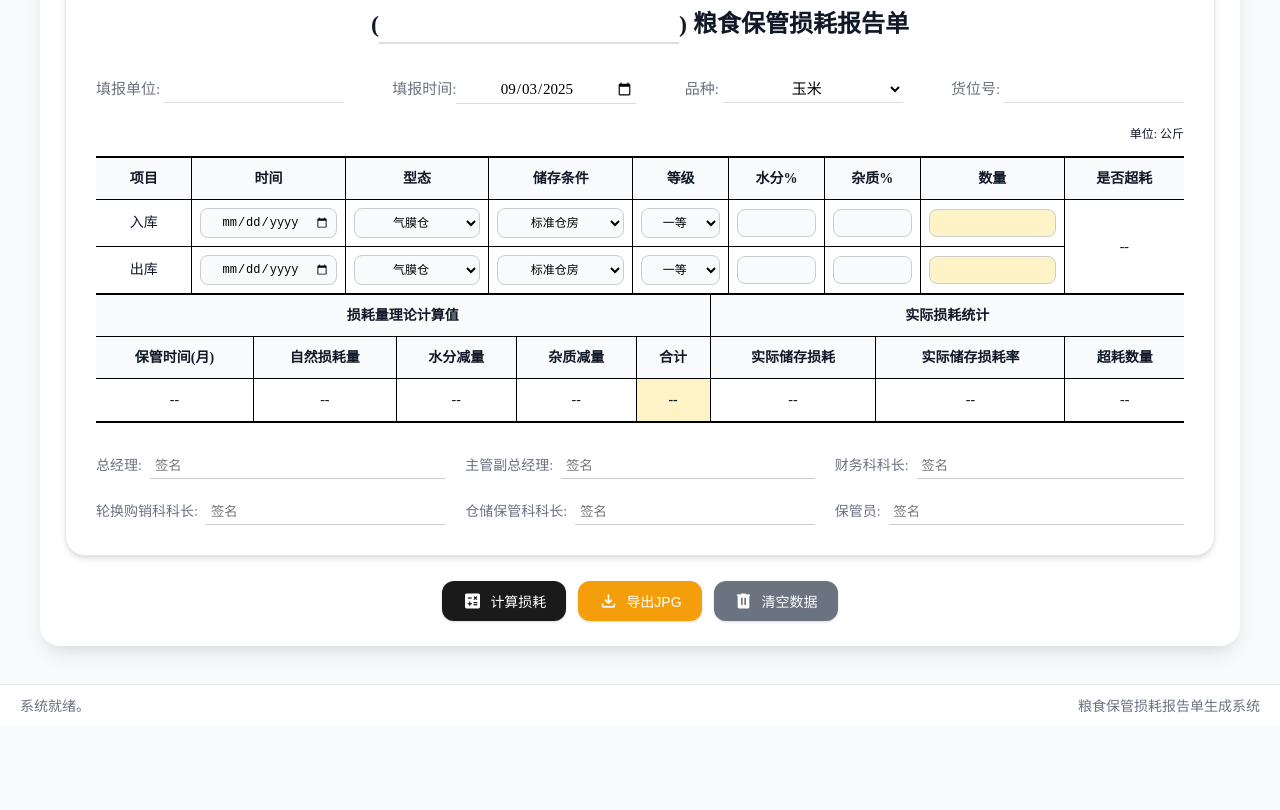
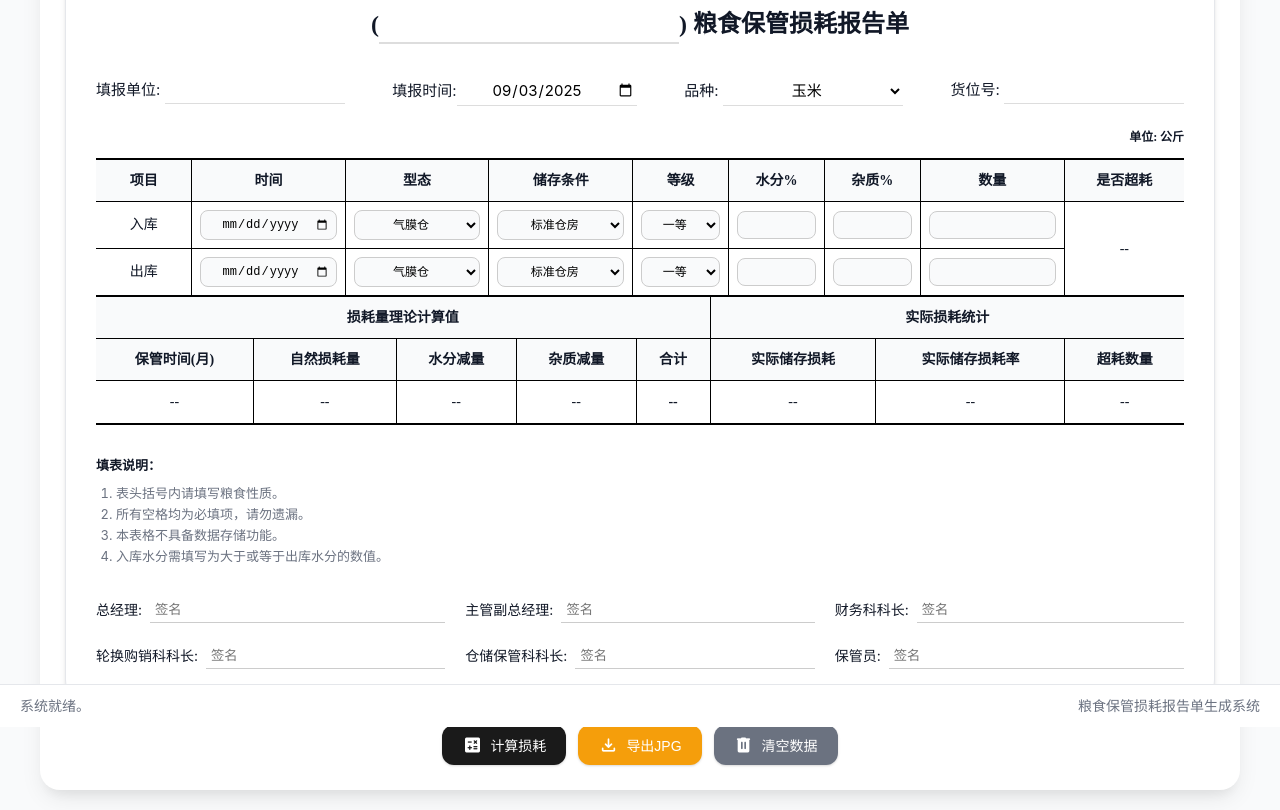
Before and after one commit to ChiMings/crop, a plain HTML site: page index.html in a window 1280 px wide. Shown: the part 73-883 px from the top of the page. Before the commit the page ends 800 px from the top, so only its background shows below. Drawn offline with Linux system fonts and the light colour scheme.

Commit message:
更新报告单页面，添加填表说明部分，优化样式和超耗处理逻辑，确保用户体验更佳。

```diff
--- a/index.html
+++ b/index.html
@@ -33,7 +33,7 @@
                             <div>货位号: <input type="text" id="location-number" class="inline-input" value=""></div>
                         </div>
 
-                        <div style="text-align: right; margin-bottom: 10px; font-size: 12px;">
+                        <div class="report-unit-info">
                             单位: 公斤
                         </div>
 
@@ -156,6 +156,16 @@
                             </tbody>
                         </table>
 
+                        <div class="instructions-section">
+                            <h4>填表说明：</h4>
+                            <ol>
+                                <li>表头括号内请填写粮食性质。</li>
+                                <li>所有空格均为必填项，请勿遗漏。</li>
+                                <li>本表格不具备数据存储功能。</li>
+                                <li>入库水分需填写为大于或等于出库水分的数值。</li>
+                            </ol>
+                        </div>
+
                         <div class="signature-section">
                             <div class="signature-item">总经理: <input type="text" placeholder="签名"></div>
                             <div class="signature-item">主管副总经理: <input type="text" placeholder="签名"></div>
--- a/script.js
+++ b/script.js
@@ -162,9 +162,10 @@ document.addEventListener('DOMContentLoaded', () => {
         totalLossEl.textContent = totalLoss.toFixed(2);
         actualLossEl.textContent = actualLoss.toFixed(2);
         actualLossRateEl.textContent = `${actualLossRate.toFixed(2)}%`;
-        overLossEl.textContent = overLoss.toFixed(2);
+        // 如果不超耗（即超耗数量为负数），则显示为0
+        overLossEl.textContent = Math.max(0, overLoss).toFixed(2);
 
-        // 4. 处理超耗状态
+        // 4. 处理超耗状态（使用原始overLoss值判断）
         handleOverLoss(overLoss);
 
         updateStatus('计算完成。');
@@ -298,14 +299,6 @@ document.addEventListener('DOMContentLoaded', () => {
         statusText.textContent = message;
     }
 
-    // 同步两个单位输入框
-    reportUnitTitleInput.addEventListener('input', () => {
-        reportUnitHeaderInput.value = reportUnitTitleInput.value;
-    });
-    reportUnitHeaderInput.addEventListener('input', () => {
-        reportUnitTitleInput.value = reportUnitHeaderInput.value;
-    });
-
     // --- 事件监听器绑定 ---
     calculateBtn.addEventListener('click', calculate);
     clearBtn.addEventListener('click', clearData);
--- a/style.css
+++ b/style.css
@@ -138,8 +138,28 @@ body {
     gap: 20px;
     margin-top: 30px;
     font-size: 14px;
+    color: var(--text-primary);
+    font-family: "SimHei", "黑体", var(--font-family-system);
+}
+
+.instructions-section {
+    margin-top: 30px;
+    font-size: 13px;
     color: var(--text-secondary);
+    font-family: "SimHei", "黑体", var(--font-family-system);
+    line-height: 1.6;
 }
+
+.instructions-section h4 {
+    margin-bottom: 8px;
+    color: var(--text-primary);
+    font-weight: bold;
+}
+
+.instructions-section ol {
+    padding-left: 20px;
+}
+
 .signature-item {
     display: flex;
     align-items: center;
@@ -193,7 +213,17 @@ body {
     justify-content: space-between;
     margin-bottom: 20px;
     font-size: 15px; /* 增加字体大小 */
-    color: var(--text-secondary);
+    color: var(--text-primary);
+    font-family: "SimHei", "黑体", var(--font-family-system);
+}
+
+.report-unit-info {
+    text-align: right;
+    margin-bottom: 10px;
+    font-size: 12px;
+    font-weight: bold;
+    color: var(--text-primary);
+    font-family: "SimHei", "黑体", var(--font-family-system);
 }
 
 .report-table {
@@ -255,12 +285,10 @@ body {
 
 
 .report-table .highlight {
-    background-color: #fef3c7;
     font-weight: bold;
 }
 
 .report-table .warning {
-    background-color: #fee2e2;
     color: var(--danger-color);
     font-weight: bold;
 }
```
